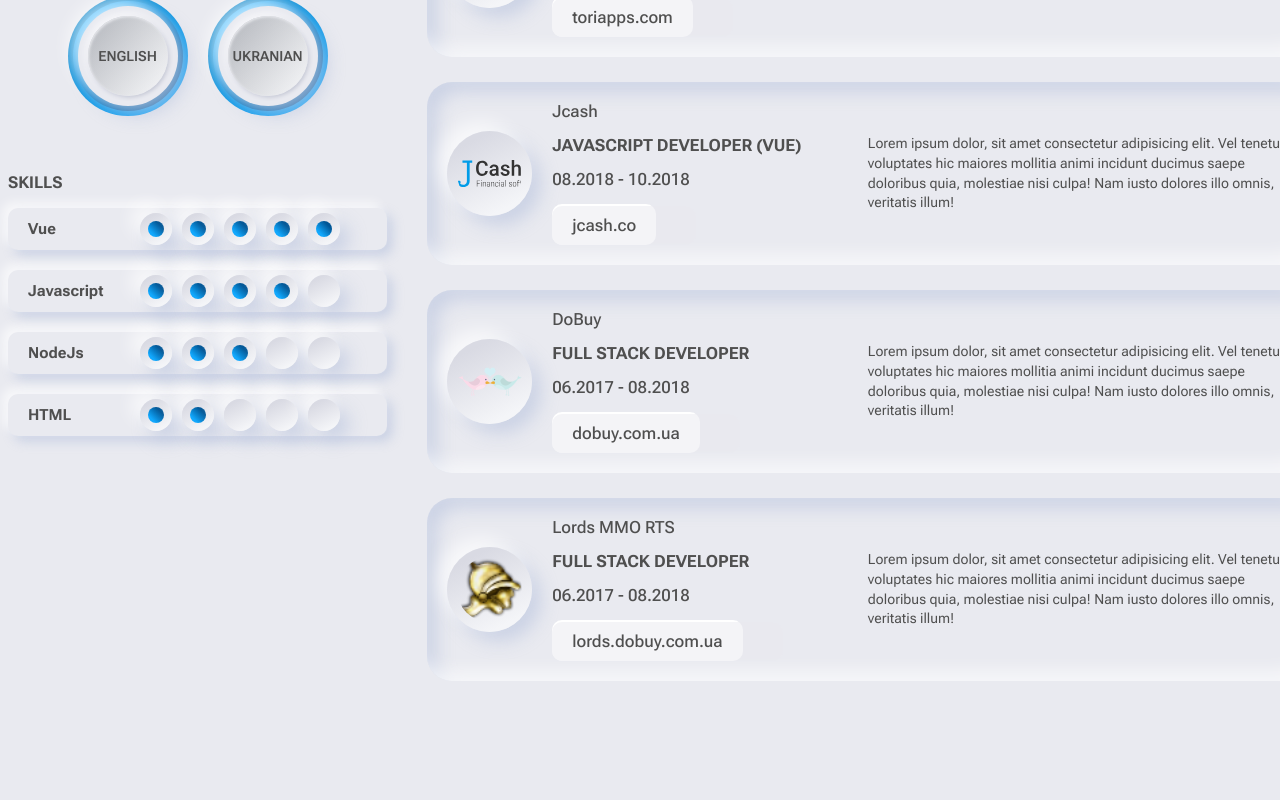
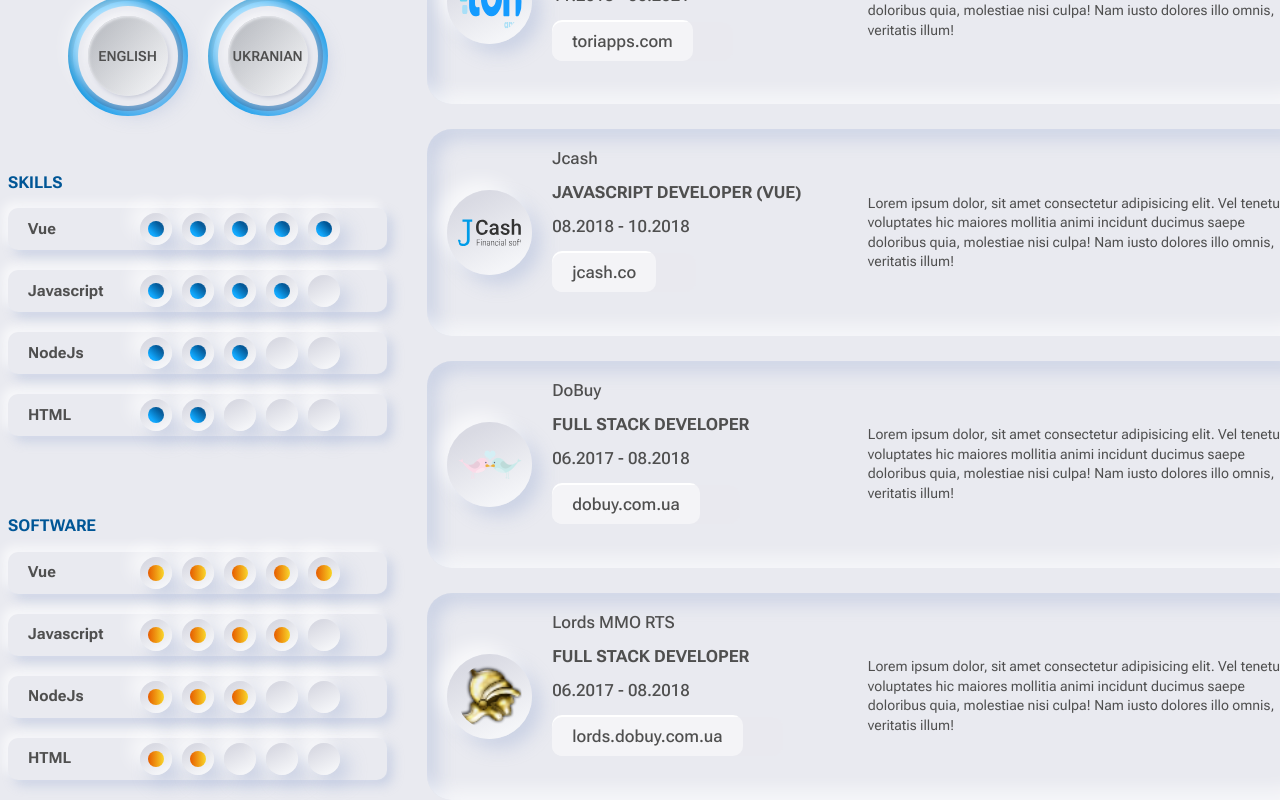
Before and after one commit to zp00v0518/cv-neo, a Vue app: page / in a window 1280 px wide. Shown: the part 606-1406 px from the top of the page. Before the commit the page ends 1287 px from the top, so only its background shows below. Built offline with nearby package versions, Linux system fonts and the light colour scheme.

Commit message:
created software system

```diff
--- a/src/components/moleculs/SkillsList/SkillsList.vue
+++ b/src/components/moleculs/SkillsList/SkillsList.vue
@@ -36,6 +36,7 @@
 .skills-list__title {
   color: inherit;
   text-transform: uppercase;
+  color: #005696;
 }
 .skills-list .skill-cv {
   margin-block-end: var(--padding-double);
--- /dev/null
+++ b/src/components/moleculs/SoftwareList/SoftwareList.vue
@@ -0,0 +1,44 @@
+<template>
+    <div class="software-list">
+      <h3 class="software-list__title">Software</h3>
+      <div>
+        <SkillCv
+          v-for="(software, index) in list"
+          :key="index"
+          :name="software.name"
+          :lvl="software.lvl"
+          type="secondary"
+        ></SkillCv>
+      </div>
+    </div>
+  </template>
+
+  <script>
+  import SkillCv from '../../atoms/SkillCv'
+
+  export default {
+    name: 'SoftwareList',
+    components: {SkillCv},
+    data() {
+      return {
+        list: [
+          {name: 'Vue', lvl: 5},
+          {name: 'Javascript', lvl: 4},
+          {name: 'NodeJs', lvl: 3},
+          {name: 'HTML', lvl: 2}
+        ]
+      }
+    }
+  }
+  </script>
+
+  <style>
+  .software-list__title {
+    color: inherit;
+    text-transform: uppercase;
+    color: #005696;
+  }
+  .software-list .skill-cv {
+    margin-block-end: var(--padding-double);
+  }
+  </style>
--- /dev/null
+++ b/src/components/moleculs/SoftwareList/index.js
@@ -0,0 +1,3 @@
+import SoftwareList from './SoftwareList.vue'
+
+export default SoftwareList
--- a/src/components/organism/SidebarCv/SidebarCv.vue
+++ b/src/components/organism/SidebarCv/SidebarCv.vue
@@ -3,6 +3,7 @@
     <AboutCv></AboutCv>
     <LanguageList></LanguageList>
     <SkillsList></SkillsList>
+    <SoftwareList></SoftwareList>
   </div>
 </template>
 
@@ -10,10 +11,11 @@
 import AboutCv from '../../moleculs/AboutCv'
 import LanguageList from '../../moleculs/LanguageList'
 import SkillsList from '../../moleculs/SkillsList'
+import SoftwareList from '../../moleculs/SoftwareList'
 
 export default {
   name: 'SidebarCv',
-  components: {AboutCv, LanguageList, SkillsList}
+  components: {AboutCv, LanguageList, SkillsList, SoftwareList}
 }
 </script>
 
@@ -30,4 +32,8 @@
   padding-block-start: calc(var(--padding-double) * 2);
   padding-block-end: calc(var(--padding-double) * 2);
 }
+
+.sidebar .skills-list {
+  margin-block-end: calc(var(--padding-double) * 4);
+}
 </style>
```
